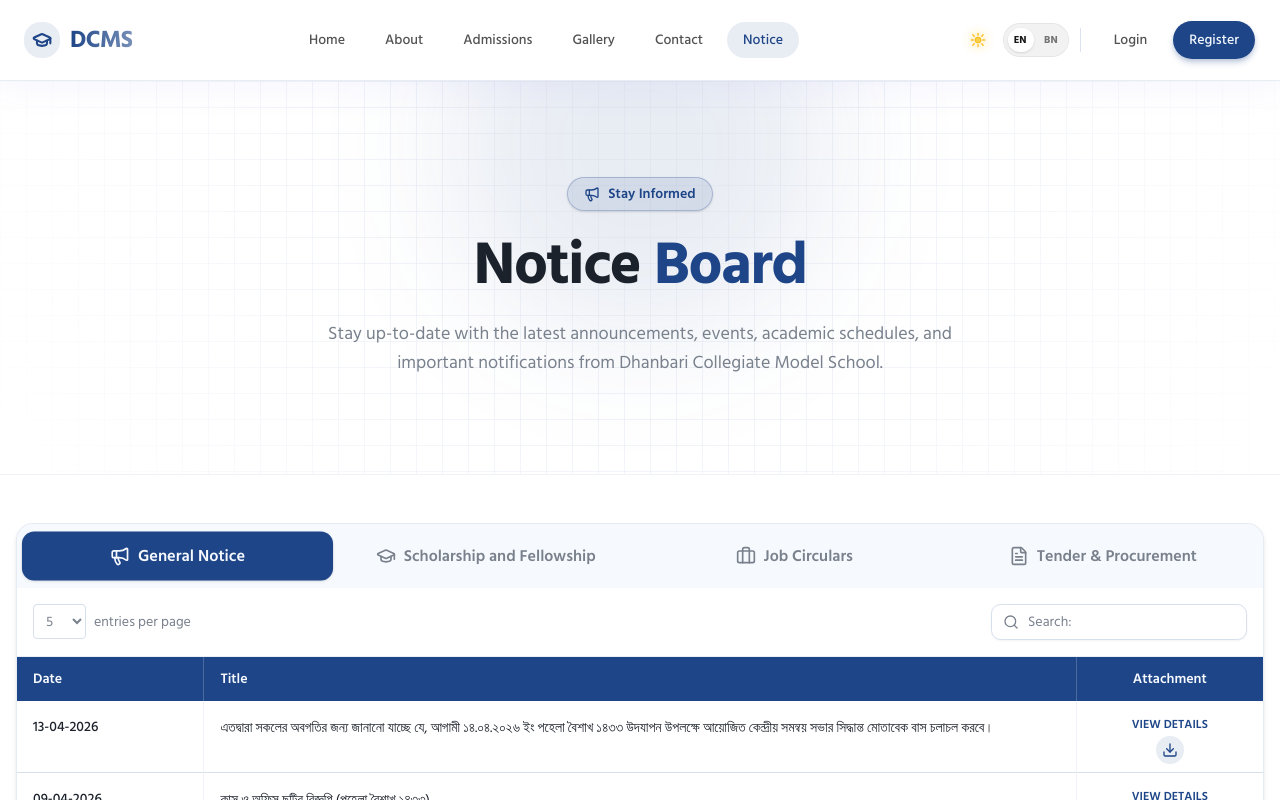
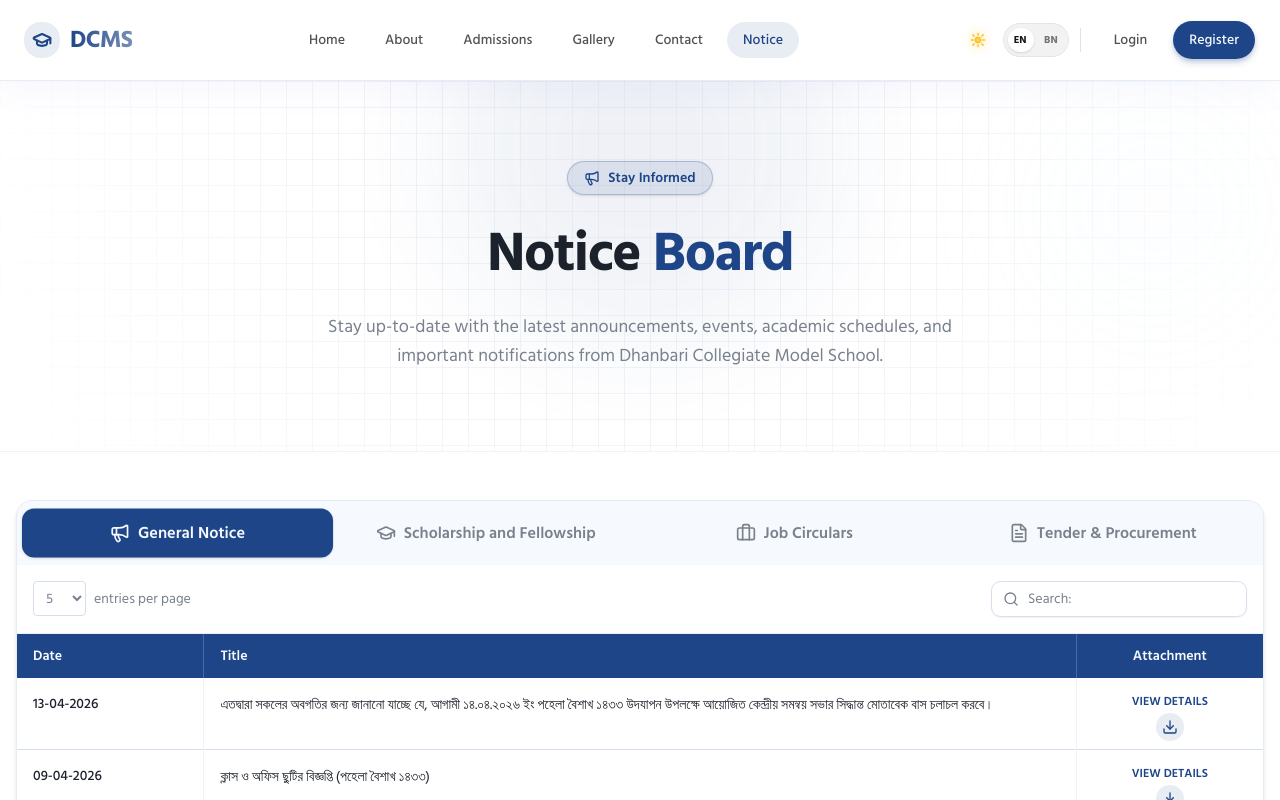
Before and after one commit to naims6/dcms-frontend, a Next.js app: page /en/notice in a window 1280 px wide. Shown: the top 800 px of the page. Built offline with nearby package versions, Linux system fonts and the light colour scheme; no server answers.

Commit message:
feat: implement reusable PageIntro component and integrate into page hero sections

```diff
--- a/src/components/pages/contact-us/contact-intro.tsx
+++ b/src/components/pages/contact-us/contact-intro.tsx
@@ -1,45 +1,18 @@
 import { Mail } from "lucide-react";
 import { useTranslations } from "next-intl";
+import PageIntro from "@/components/shared/PageIntro";
 
 const ContactIntro = () => {
   const t = useTranslations("ContactPage");
 
   return (
-    <section className="relative w-full overflow-hidden bg-background border-b border-border/40">
-      <div className="absolute inset-0 z-0 pointer-events-none">
-        <div className="absolute left-1/2 -top-32 h-96 w-96 -translate-x-1/2 rounded-full bg-primary/10 blur-3xl" />
-        <div
-          className="absolute inset-0 opacity-55 dark:opacity-10"
-          style={{
-            backgroundImage: `
-                linear-gradient(to right, oklch(from var(--border) l c h / 0.7) 1px, transparent 1px),
-                linear-gradient(to bottom, oklch(from var(--border) l c h / 0.7) 1px, transparent 1px)
-              `,
-            backgroundSize: "26px 26px",
-            WebkitMaskImage:
-              "radial-gradient(circle at 50% 20%, #000 35%, transparent 100%)",
-            maskImage:
-              "radial-gradient(circle at 50% 20%, #000 35%, transparent 100%)",
-          }}
-        />
-      </div>
-
-      <div className="container mx-auto px-4 md:px-6 py-18 md:py-24 xl:py-28 relative z-10 flex flex-col items-center justify-center text-center">
-        <div className="space-y-6">
-          <div className="inline-flex items-center gap-2 rounded-full border border-primary/25 bg-primary/10 px-4 py-1.5 text-sm font-semibold text-primary">
-            <Mail className="h-4 w-4" />
-            {t("heroBadge")}
-          </div>
-          <h1 className="text-4xl font-extrabold tracking-tight leading-tight sm:text-5xl lg:text-6xl xl:text-[3.45rem]">
-            <span className="text-foreground">{t("heroTitle")}</span>{" "}
-            <span className="text-primary">{t("heroTitleHighlight")}</span>
-          </h1>
-          <p className="mx-auto max-w-2xl text-muted-foreground text-base md:text-lg leading-relaxed">
-            {t("heroSubtitle")}
-          </p>
-        </div>
-      </div>
-    </section>
+    <PageIntro
+      badgeIcon={<Mail className="h-4 w-4" />}
+      badgeText={t("heroBadge")}
+      title={t("heroTitle")}
+      titleHighlight={t("heroTitleHighlight")}
+      description={t("heroSubtitle")}
+    />
   );
 };
 
--- a/src/components/pages/gallery/gallery-intro.tsx
+++ b/src/components/pages/gallery/gallery-intro.tsx
@@ -1,58 +1,22 @@
 import { useTranslations } from "next-intl";
 import { Camera } from "lucide-react";
+import PageIntro from "@/components/shared/PageIntro";
 
 /**
  * GalleryIntro
- * A hero section for the School Gallery page, utilizing the global CSS colors.
+ * A hero section for the School Gallery page, utilizing the reusable PageIntro component.
  */
 const GalleryIntro = () => {
   const t = useTranslations("GalleryPage");
 
   return (
-    <section className="relative w-full py-16 md:py-24 overflow-hidden bg-background border-b border-border/40">
-      {/* Decorative background elements */}
-      <div className="absolute inset-0 z-0 pointer-events-none">
-        <div className="absolute left-1/2 -top-32 h-96 w-96 -translate-x-1/2 rounded-full bg-primary/10 blur-3xl opacity-70" />
-        <div className="absolute right-0 top-0 h-64 w-64 rounded-full bg-secondary/10 blur-3xl" />
-        <div
-          className="absolute inset-0 opacity-[0.03] dark:opacity-[0.05]"
-          style={{
-            backgroundImage: `
-                linear-gradient(to right, oklch(from var(--border) l c h / 0.7) 1px, transparent 1px),
-                linear-gradient(to bottom, oklch(from var(--border) l c h / 0.7) 1px, transparent 1px)
-              `,
-            backgroundSize: "26px 26px",
-            WebkitMaskImage:
-              "radial-gradient(circle at 50% 20%, #000 35%, transparent 100%)",
-            maskImage:
-              "radial-gradient(circle at 50% 20%, #000 35%, transparent 100%)",
-          }}
-        />
-      </div>
-
-      <div className="container mx-auto px-4 relative z-10">
-        <div className="flex flex-col items-center justify-center text-center">
-          <div className="space-y-6 max-w-3xl">
-            {/* Badge */}
-            <div className="inline-flex items-center gap-2 rounded-full border border-primary/25 bg-primary/10 px-4 py-1.5 text-xs sm:text-sm font-semibold text-primary shadow-sm hover:bg-primary/20 transition-all duration-300">
-              <Camera className="h-4 w-4" />
-              {t("badge")}
-            </div>
-
-            {/* Title */}
-            <h1 className="text-4xl font-extrabold tracking-tight sm:text-5xl lg:text-6xl text-foreground">
-              {t("title")}
-              <span className="text-primary">{t("titleHighlight")}</span>
-            </h1>
-
-            {/* Subtitle */}
-            <p className="mx-auto max-w-2xl text-muted-foreground text-base md:text-lg leading-relaxed">
-              {t("subtitle")}
-            </p>
-          </div>
-        </div>
-      </div>
-    </section>
+    <PageIntro
+      badgeIcon={<Camera className="h-4 w-4" />}
+      badgeText={t("badge")}
+      title={t("title")}
+      titleHighlight={t("titleHighlight")}
+      description={t("subtitle")}
+    />
   );
 };
 
--- a/src/components/pages/notice/notice-intro.tsx
+++ b/src/components/pages/notice/notice-intro.tsx
@@ -1,57 +1,22 @@
 import { useTranslations } from "next-intl";
 import { Megaphone } from "lucide-react";
+import PageIntro from "@/components/shared/PageIntro";
 
 /**
  * NoticeIntro
- * A hero section for the Notice Board page, utilizing the global CSS colors to match the app's aesthetic.
+ * A hero section for the Notice Board page, utilizing the reusable PageIntro component.
  */
 const NoticeIntro = () => {
   const t = useTranslations("NoticeIntro");
 
   return (
-    <section className="relative w-full py-16 md:py-24 overflow-hidden bg-background border-b border-border/40">
-      {/* Decorative background elements */}
-      <div className="absolute inset-0 z-0 pointer-events-none">
-        <div className="absolute left-1/2 -top-32 h-96 w-96 -translate-x-1/2 rounded-full bg-primary/10 blur-3xl" />
-        <div
-          className="absolute inset-0 opacity-55 dark:opacity-10"
-          style={{
-            backgroundImage: `
-                linear-gradient(to right, oklch(from var(--border) l c h / 0.7) 1px, transparent 1px),
-                linear-gradient(to bottom, oklch(from var(--border) l c h / 0.7) 1px, transparent 1px)
-              `,
-            backgroundSize: "26px 26px",
-            WebkitMaskImage:
-              "radial-gradient(circle at 50% 20%, #000 35%, transparent 100%)",
-            maskImage:
-              "radial-gradient(circle at 50% 20%, #000 35%, transparent 100%)",
-          }}
-        />
-      </div>
-
-      <div className="container mx-auto px-4 relative z-10">
-        <div className="flex flex-col items-center justify-center text-center">
-          <div className="space-y-6 max-w-3xl">
-            {/* Badge */}
-            <div className="inline-flex items-center gap-2 rounded-full border border-primary/25 bg-primary/10 px-4 py-1.5 text-sm font-semibold text-primary shadow-sm hover:bg-primary/20 transition-colors">
-              <Megaphone className="h-4 w-4" />
-              {t("badge")}
-            </div>
-
-            {/* Title */}
-            <h1 className="text-4xl font-extrabold tracking-tight sm:text-5xl lg:text-6xl text-foreground">
-              {t("title")}
-              <span className="text-primary">{t("titleHighlight")}</span>
-            </h1>
-
-            {/* Subtitle */}
-            <p className="mx-auto max-w-2xl text-muted-foreground text-base md:text-lg leading-relaxed">
-              {t("subtitle")}
-            </p>
-          </div>
-        </div>
-      </div>
-    </section>
+    <PageIntro
+      badgeIcon={<Megaphone className="h-4 w-4" />}
+      badgeText={t("badge")}
+      title={t("title")}
+      titleHighlight={t("titleHighlight")}
+      description={t("subtitle")}
+    />
   );
 };
 
--- /dev/null
+++ b/src/components/shared/PageIntro.tsx
@@ -0,0 +1,81 @@
+import { ReactNode } from "react";
+import { cn } from "@/lib/utils";
+
+interface PageIntroProps {
+  badgeIcon: ReactNode;
+  badgeText: string;
+  title: string;
+  titleHighlight?: string;
+  description: string;
+  className?: string;
+  children?: ReactNode;
+}
+
+/**
+ * PageIntro
+ * A reusable hero section for pages, maintaining consistent branding and design across the site.
+ * Features a grid background with decorative primary color splashes and a masked gradient.
+ */
+export default function PageIntro({
+  badgeIcon,
+  badgeText,
+  title,
+  titleHighlight,
+  description,
+  className,
+  children,
+}: PageIntroProps) {
+  return (
+    <section className={cn("relative w-full overflow-hidden bg-background border-b border-border/40", className)}>
+      {/* Decorative background elements */}
+      <div className="absolute inset-0 z-0 pointer-events-none">
+        <div className="absolute left-1/2 -top-32 h-96 w-96 -translate-x-1/2 rounded-full bg-primary/10 blur-3xl opacity-70" />
+        <div className="absolute right-0 top-0 h-64 w-64 rounded-full bg-secondary/10 blur-3xl opacity-50" />
+        <div
+          className="absolute inset-0 opacity-55 dark:opacity-10"
+          style={{
+            backgroundImage: `
+                linear-gradient(to right, oklch(from var(--border) l c h / 0.7) 1px, transparent 1px),
+                linear-gradient(to bottom, oklch(from var(--border) l c h / 0.7) 1px, transparent 1px)
+              `,
+            backgroundSize: "26px 26px",
+            WebkitMaskImage:
+              "radial-gradient(circle at 50% 20%, #000 35%, transparent 100%)",
+            maskImage:
+              "radial-gradient(circle at 50% 20%, #000 35%, transparent 100%)",
+          }}
+        />
+      </div>
+
+      <div className="container mx-auto px-4 md:px-6 py-16 md:py-20 xl:py-20 relative z-10">
+        <div className="flex flex-col items-center justify-center text-center">
+          <div className="space-y-6 max-w-3xl">
+            {/* Badge */}
+            <div className="inline-flex items-center gap-2 rounded-full border border-primary/25 bg-primary/10 px-4 py-1.5 text-xs sm:text-sm font-semibold text-primary shadow-sm hover:bg-primary/20 transition-all duration-300">
+              {badgeIcon}
+              {badgeText}
+            </div>
+
+            {/* Title */}
+            <h1 className="text-4xl font-extrabold tracking-tight leading-tight sm:text-5xl lg:text-6xl xl:text-[3.45rem]">
+              <span className="text-foreground">{title}</span>{" "}
+              {titleHighlight && <span className="text-primary">{titleHighlight}</span>}
+            </h1>
+
+            {/* Subtitle */}
+            <p className="mx-auto max-w-2xl text-muted-foreground text-base md:text-lg leading-relaxed">
+              {description}
+            </p>
+          </div>
+        </div>
+
+        {/* Additional Content (Optional) */}
+        {children && (
+          <div className="w-full relative z-10">
+            {children}
+          </div>
+        )}
+      </div>
+    </section>
+  );
+}
```
Also changed, not shown: src/components/pages/about-us/about-intro.tsx (+15 -42 lines).
